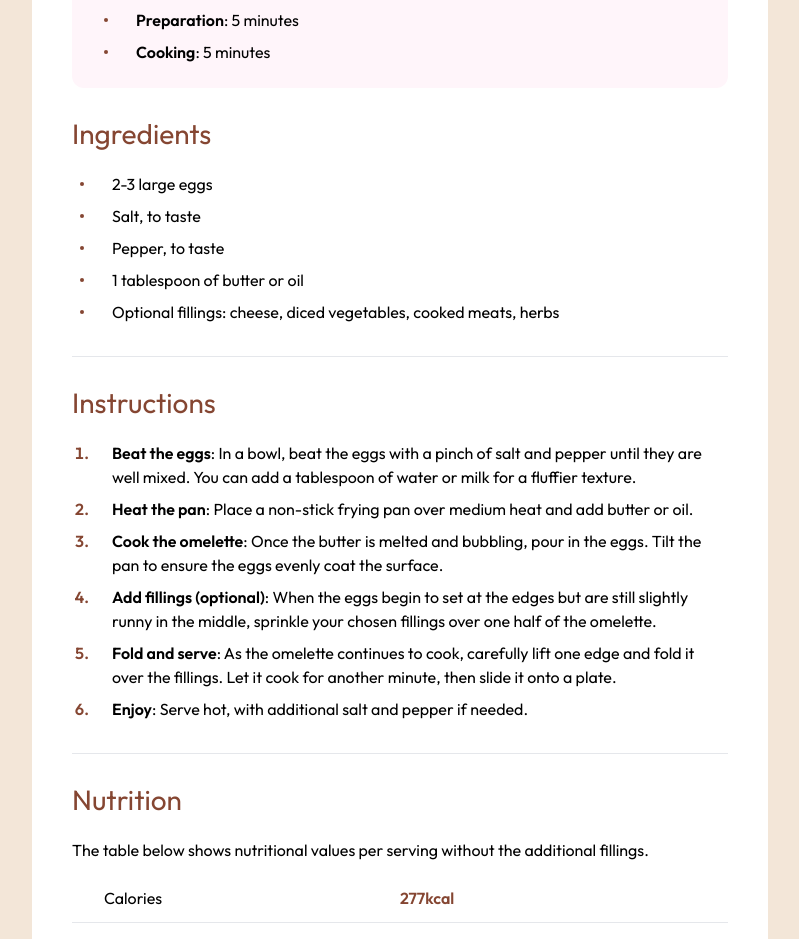
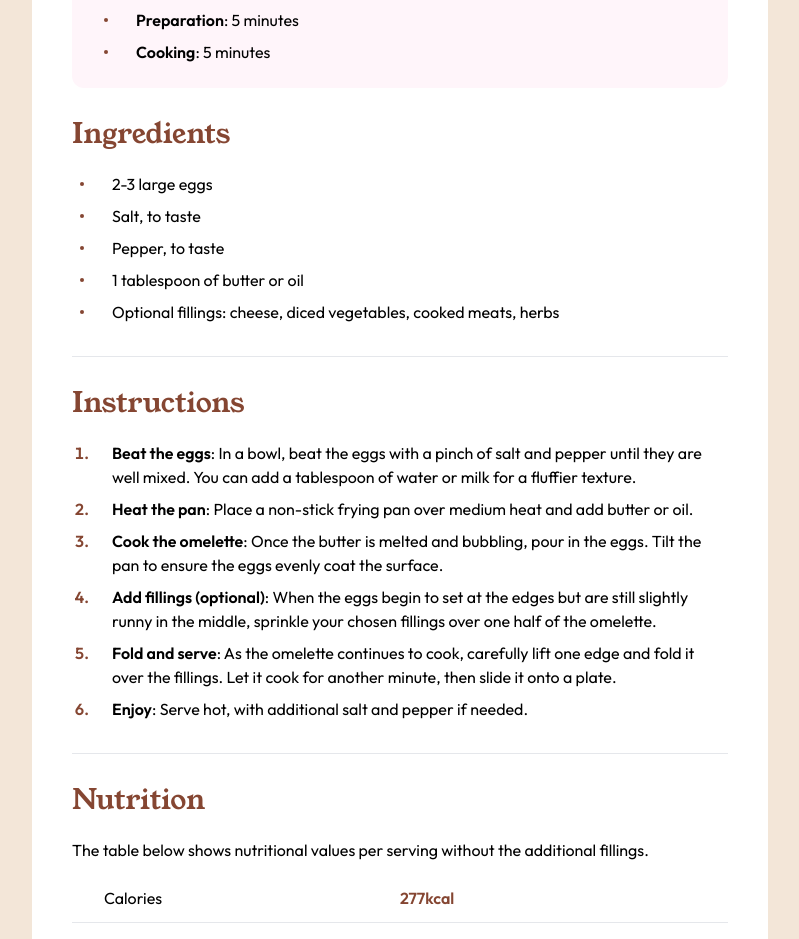
Before and after one commit to raswonders/recipe-page, a React (Vite) app: page / in a window 1280 px wide. Shown: the part 740-1679 px from the top of the page, without its empty margins (240-1039 px from the left). Built offline with nearby package versions, Linux system fonts and the light colour scheme.

Commit message:
change font on section headings

```diff
--- a/src/Card.tsx
+++ b/src/Card.tsx
@@ -32,7 +32,7 @@ export function Card() {
           </ul>
         </section>
         <section className="flex flex-col gap-6">
-          <h2 className="text-brandyRed text-[28px] leading-none">
+          <h2 className="text-brandyRed text-[28px] leading-none font-youngSerif">
             Ingredients
           </h2>
           <ul className="space-y-2 ml-2">
@@ -43,7 +43,7 @@ export function Card() {
         </section>
         <Line />
         <section className="flex flex-col gap-6">
-          <h2 className="text-brandyRed text-[28px] leading-none">
+          <h2 className="text-brandyRed text-[28px] leading-none font-youngSerif">
             Instructions
           </h2>
           <ol className="list-decimal ml-5 space-y-2 font-semibold">
@@ -62,7 +62,7 @@ export function Card() {
         </section>
         <Line />
         <section className="flex flex-col gap-6">
-          <h2 className="text-brandyRed text-[28px] leading-none">Nutrition</h2>
+          <h2 className="text-brandyRed text-[28px] leading-none font-youngSerif">Nutrition</h2>
           <p className="">{recipe.nutrition.description}</p>
           <div className="space-y-3">
             {recipe.nutrition.items.map(([key, value]) => {
```
